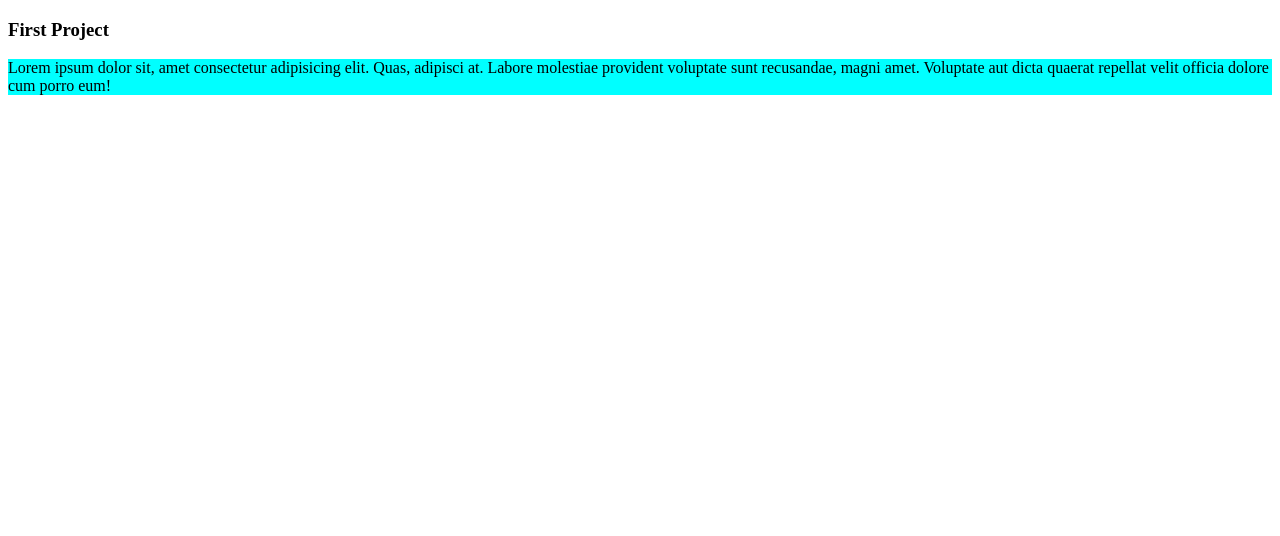
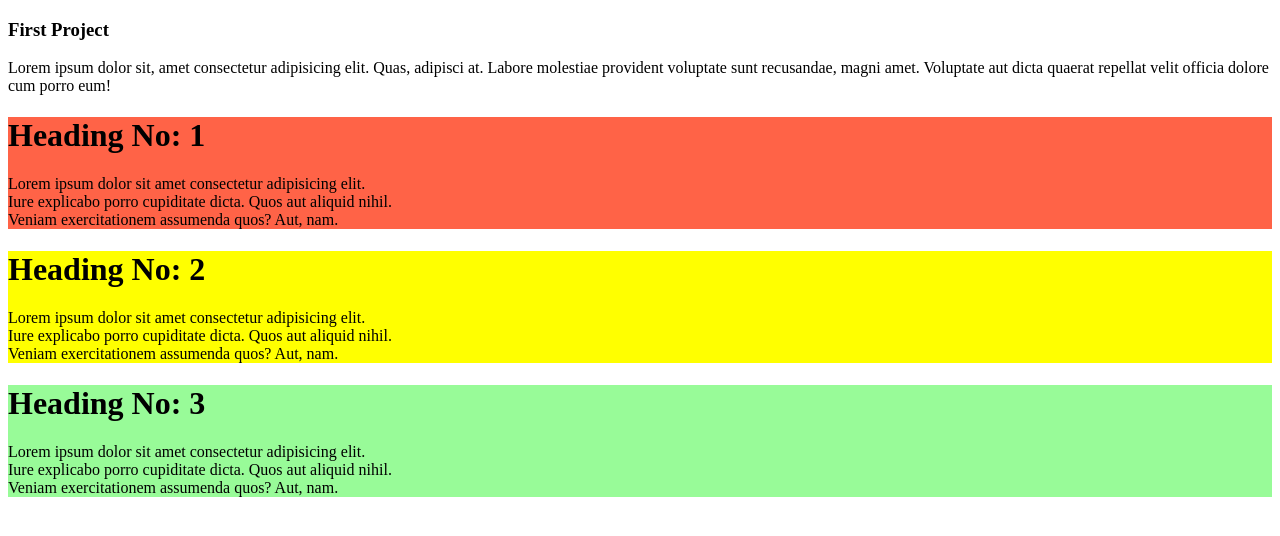
Before and after one commit to punom-roy/MI-1, a plain HTML site: page index.html in a window 1280 px wide. Drawn offline with Linux system fonts and the light colour scheme.

Commit message:
updaded changes

```diff
--- a/index.html
+++ b/index.html
@@ -10,5 +10,26 @@
 <body>
     <h3>First Project</h3>
     <p>Lorem ipsum dolor sit, amet consectetur adipisicing elit. Quas, adipisci at. Labore molestiae provident voluptate sunt recusandae, magni amet. Voluptate aut dicta quaerat repellat velit officia dolore cum porro eum!</p>
+
+<div class="first">
+    <h1>Heading No: 1</h1>
+    <p>
+        Lorem ipsum dolor sit amet consectetur adipisicing elit.<br> Iure explicabo porro cupiditate dicta. Quos aut aliquid nihil.<br> Veniam exercitationem assumenda quos? Aut, nam.
+    </p>
+</div>
+<div class="second">
+    <h1>Heading No: 2</h1>
+    <p>
+        Lorem ipsum dolor sit amet consectetur adipisicing elit.<br> Iure explicabo porro cupiditate dicta. Quos aut aliquid nihil.<br> Veniam exercitationem assumenda quos? Aut, nam.
+    </p>
+</div>
+<div class="third">
+    <h1>Heading No: 3</h1>
+    <p>
+        Lorem ipsum dolor sit amet consectetur adipisicing elit.<br> Iure explicabo porro cupiditate dicta. Quos aut aliquid nihil.<br> Veniam exercitationem assumenda quos? Aut, nam.
+    </p>
+</div>
+
+
 </body>
 </html>
--- a/style.css
+++ b/style.css
@@ -1,3 +1,12 @@
-p   {
+/* p   {
     background-color: aqua;
+} */
+.first{
+    background-color: tomato;
 }
+.second{
+    background-color: yellow;
+}
+.third{
+    background-color: palegreen;
+}
```
